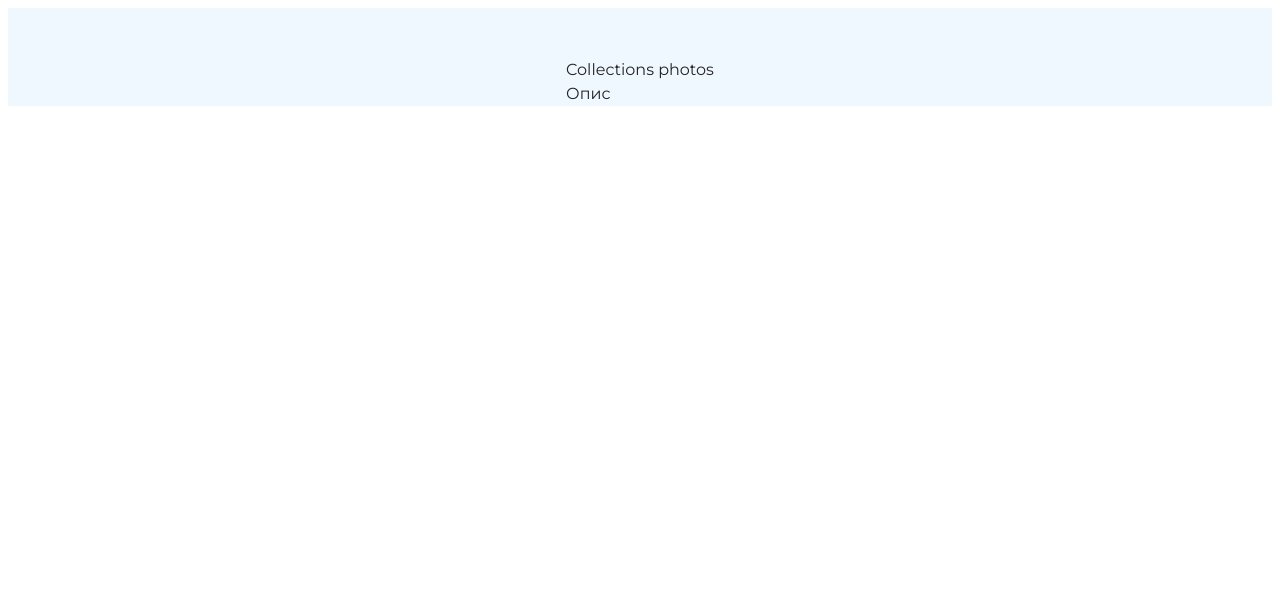
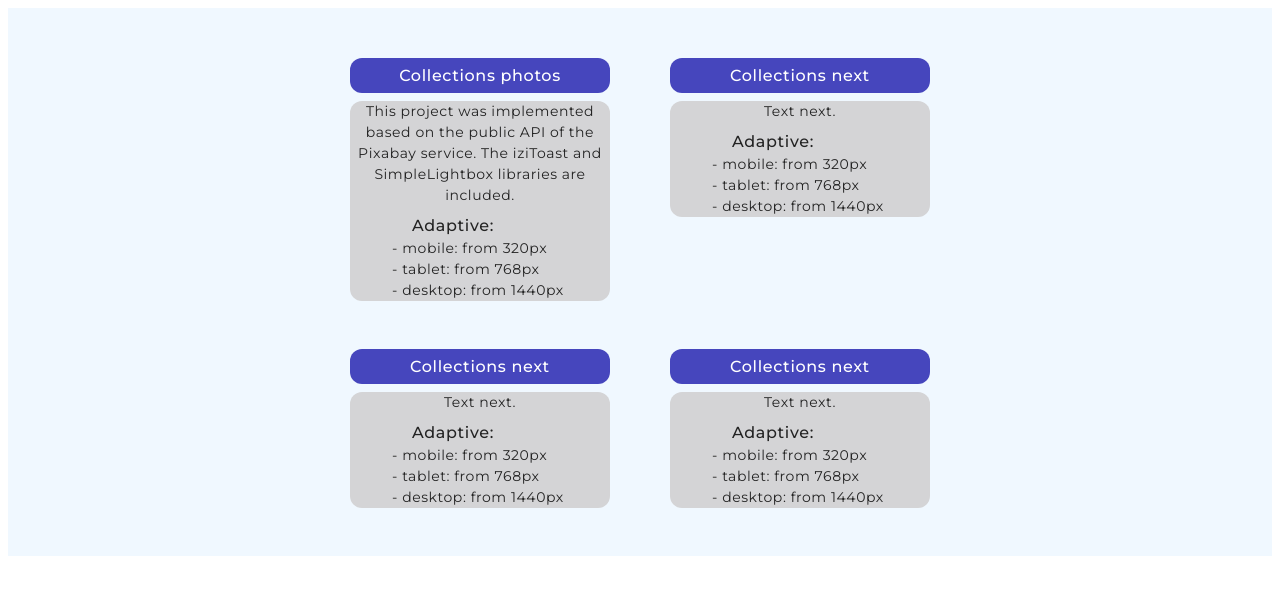
Before and after one commit to GenchikS/Collections-photos, a website built with Vite: page src/index.html in a window 1280 px wide. Built offline with nearby package versions, Linux system fonts and the light colour scheme.

Commit message:
v.1.1.11(adapt menu)

```diff
--- a/src/css/styles.css
+++ b/src/css/styles.css
@@ -32,25 +32,24 @@
 .container-menu{
   min-width: 320px;
   display: flex;
-  /* flex-direction: column; */
-  /* flex-wrap: wrap; */
+  flex-direction: column;
+
   /* align-content: center; */
-  justify-content: center;
+  /* justify-content: center; */
   /* align-items: center; */
 }
 
-/* .container-list{
+.container-list{
+  width: 100%;
   display: flex;
+  align-items: center;
   flex-direction: column;
-} */
-
-.collections-photos{
-  /* width: 320px; */
+  margin-bottom: 32px;
 }
 
 .text-link{
-  /* width: 220px;
-  height: 40px;
+  width: 260px;
+  height: 35px;
   font-weight: 500;
   font-size: 16px;
   line-height: 150%;
@@ -60,13 +59,56 @@
   align-content: center;
   border: none;
   border-radius: 12px;
-  margin-bottom: 16px;
-  background-color: #4646bd; */
+  margin-bottom: 8px;
+  background-color: #4646bd;
 }
 
 .text-link:hover{
-  /* background-color: #9595f2;
-  color: #220559; */
+  background-color: #a6a6ef;
+  color: #220559;
+}
+
+.collections-text-list{
+background-color: #d4d4d6;
+text-align: center;
+  align-content: center;
+  border: none;
+  border-radius: 12px;
+}
+
+.collections-text-li{
+  margin-bottom: 8px;
+}
+
+.collections-text-photos {
+    width: 260px;
+    height: auto;
+    font-weight: 400;
+    font-size: 14px;
+    line-height: 150%;
+    letter-spacing: 0.04em;
+    color: #232323;
+}
+
+.collections-text-title{
+  font-weight: 500;
+    font-size: 16px;
+    line-height: 150%;
+    letter-spacing: 0.04em;
+    color: #232323;
+    text-align: left;
+      margin-left: 62px;
+}
+
+.collections-text-all{
+  font-weight: 400;
+  font-size: 14px;
+  line-height: 150%;
+  letter-spacing: 0.04em;
+  color: #232323;
+  text-align: left;
+  margin-left: 42px;
+
 }
 
 .container-back{
@@ -123,29 +165,44 @@
   .container-menu {
     width: 375px;
     margin: 0 auto;
-    /* max-width: 768px; */
-    /* flex-direction: row; */
-    /* justify-content: space-evenly; */
   }
 }
 
-@media (min-width: 769px) and (max-width: 1024px) {
+@media (min-width: 769px) and (max-width: 1440px) {
   .container-menu {
-    min-width: 769px;
-    max-width: 1024px;
+    width: 769px;
+
+    display: flex;
     flex-direction: row;
-    justify-content: space-evenly;
+    flex-wrap: wrap;
+    justify-content: center;
+    margin: 0 auto;
+
+  }
+
+  .container-list {
+      width: 320px;
+      margin-bottom: 48px;
   }
 }
 
-@media (min-width: 1025px) {
+@media (min-width: 1440px) {
   .container-menu {
-    min-width: 1025px;
-    max-width: 100%;
+    width: 1440px;
+
+    display: flex;
     flex-direction: row;
-    justify-content: space-evenly;
+    justify-content: center;
+    margin: 0 auto;
+
+  }
+
+  .container-list {
+    width: 320px;
+    margin-bottom: 48px;
   }
 }
+
 
 /* page-1 */
 
--- a/src/index.html
+++ b/src/index.html
@@ -16,16 +16,45 @@
       <ul class="container-menu">
           <li class="container-list">
             <a href="./page-1.html" class="text-link">Collections photos</a>
-            <p class="collections-photos">Опис</p>
+                 <ul class="collections-text-list">
+                <li class="collections-text-li"><p class="collections-text-photos">This project was implemented based on the public API of the Pixabay service. The iziToast and SimpleLightbox libraries are included.</p></li>
+                <li><p class="collections-text-title">Adaptive: </p></li>
+                <li><p class="collections-text-all">- mobile: from 320px</p></li>
+                <li><p class="collections-text-all">- tablet: from 768px</p></li>
+                <li><p class="collections-text-all">- desktop: from 1440px</p></li>
+              </ul>
+
           </li>
-
-
-
-
-
-      <!-- <li><a href="./page-2.html" class="text-link">Test page-2</a></li> -->
-      <!-- <li><a href="./page-1.html" class="text-link">Test page-X</a></li> -->
-      <!-- <li><a href="./page-2.html" class="text-link">Test page-X</a></li> -->
+          <li class="container-list">
+            <a href="./page-2.html" class="text-link">Collections next</a>
+                 <ul class="collections-text-list">
+                <li class="collections-text-li"><p class="collections-text-photos">Text next.</p></li>
+                <li><p class="collections-text-title">Adaptive: </p></li>
+                <li><p class="collections-text-all">- mobile: from 320px</p></li>
+                <li><p class="collections-text-all">- tablet: from 768px</p></li>
+                <li><p class="collections-text-all">- desktop: from 1440px</p></li>
+              </ul>
+            </li>
+            <li class="container-list">
+            <a href="./page-1.html" class="text-link">Collections next</a>
+                 <ul class="collections-text-list">
+                <li class="collections-text-li"><p class="collections-text-photos">Text next.</p></li>
+                <li><p class="collections-text-title">Adaptive: </p></li>
+                <li><p class="collections-text-all">- mobile: from 320px</p></li>
+                <li><p class="collections-text-all">- tablet: from 768px</p></li>
+                <li><p class="collections-text-all">- desktop: from 1440px</p></li>
+              </ul>
+           </li>
+           <li class="container-list">
+            <a href="./page-2.html" class="text-link">Collections next</a>
+                 <ul class="collections-text-list">
+                <li class="collections-text-li"><p class="collections-text-photos">Text next.</p></li>
+                <li><p class="collections-text-title">Adaptive: </p></li>
+                <li><p class="collections-text-all">- mobile: from 320px</p></li>
+                <li><p class="collections-text-all">- tablet: from 768px</p></li>
+                <li><p class="collections-text-all">- desktop: from 1440px</p></li>
+              </ul>
+          </li>
       </ul>
 
 
```
